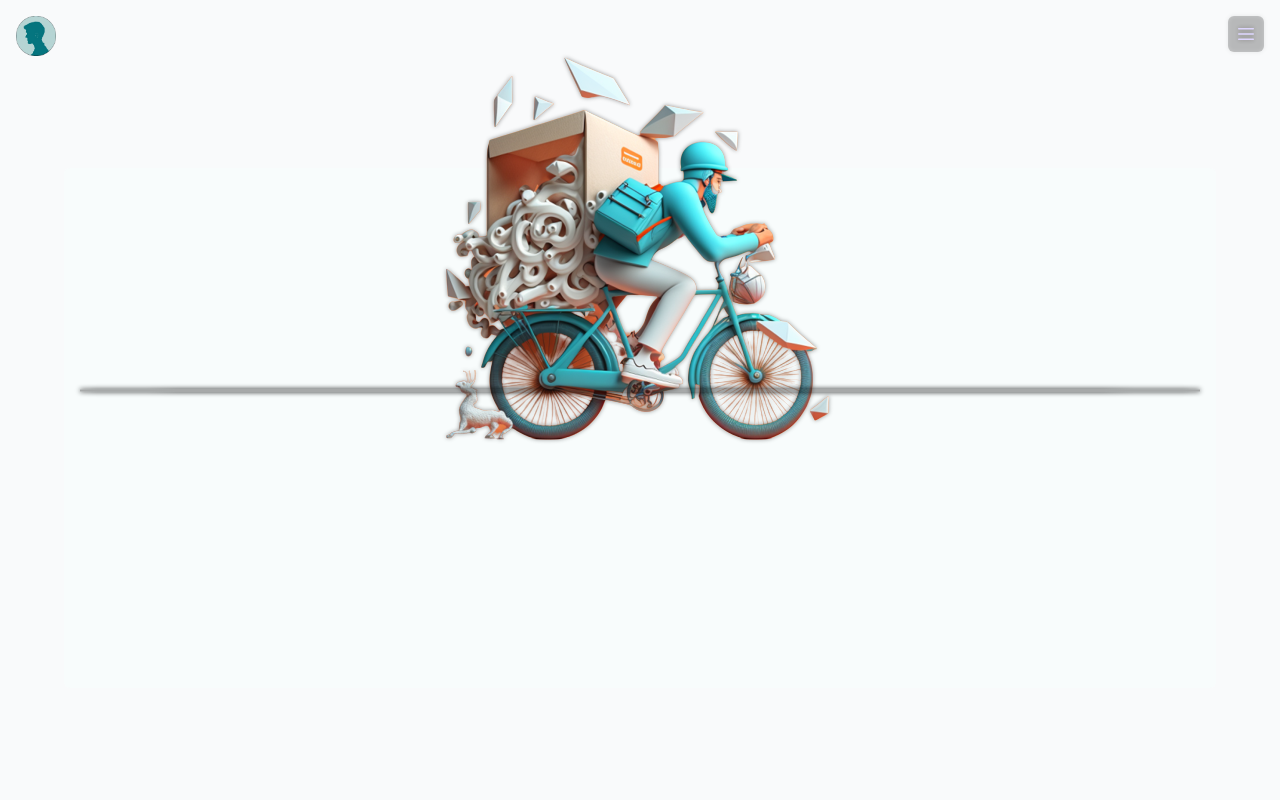
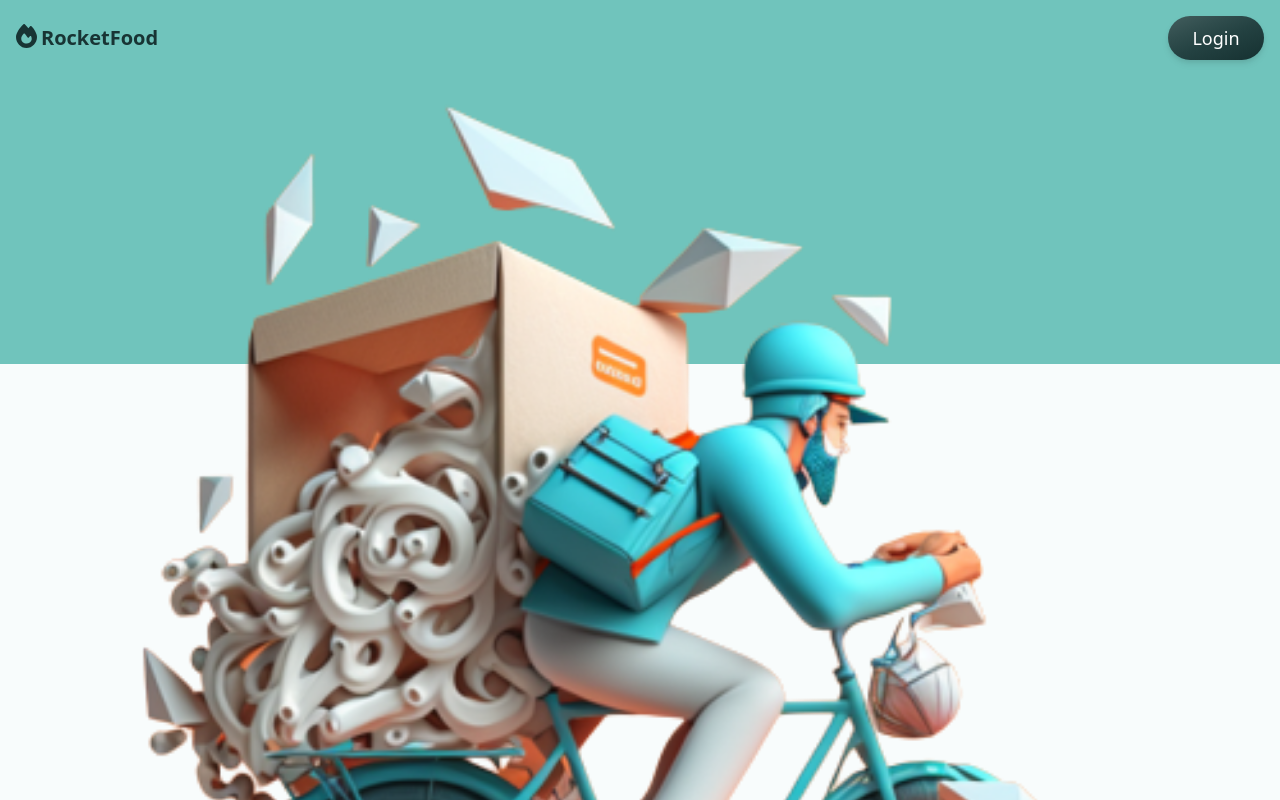
Before and after one commit to LunashaGit/RocketFood-NextJS, a Next.js app: page / in a window 1280 px wide. Shown: the top 800 px of the page. Built offline with nearby package versions, Linux system fonts and the light colour scheme.

Commit message:
home base + nav

```diff
--- a/app/layout.tsx
+++ b/app/layout.tsx
@@ -7,13 +7,11 @@ type RootLayoutType = {
 
 export default function RootLayout({ children }: RootLayoutType) {
   return (
-    <html lang="fr">
+    <html lang="en">
       <head></head>
-      <body className="relative bg-gray-50 dark:bg-[#70c4bc] ">
+      <body className="relative bg-primary min-h-screen flex flex-col gap-72">
         <Navigation />
-        <div className="flex flex-col h-vh65 px-4 bg-[#f8fcfc] w-90% rounded-md m-auto mt-24">
-          {children}
-        </div>
+        <div className="bg-light grow">{children}</div>
       </body>
     </html>
   );
--- a/app/page.tsx
+++ b/app/page.tsx
@@ -3,13 +3,16 @@ import deliverImg from './../public/images/deliver.png';
 
 export default function Page() {
   return (
-    <div className="shadow-bottom">
+    <section className="relative w-full">
+      <div className="-translate-y-96 flex flex-col items-center">
         <Image
           src={deliverImg}
           alt="Deliver image"
           placeholder="blur"
-        className="mx-auto mt-moins10 shadow-img drop-shadow-2xl"
+          className="w-full h-full"
         />
+        <span className="bg-gradient-to-r from-transparent via-black to-transparent w-full mx-auto h-1 blur-sm" />
       </div>
+    </section>
   );
 }
--- /dev/null
+++ b/components/button/button.css
@@ -0,0 +1,47 @@
+.bg-blue-gradient {
+  background: linear-gradient(
+    157.81deg,
+    #5d6969 -43.27%,
+    #536868 -21.24%,
+    #3b5757 12.19%,
+    #304d4d 29.82%,
+    #244242 51.94%,
+    #183434 90.29%
+  );
+}
+.bg-primary-gradient {
+  background: linear-gradient(
+    157.81deg,
+    #f8d2d7 -43.27%,
+    #e7b6bc -21.24%,
+    #db8892 12.19%,
+    #e97381 29.82%,
+    #eb596a 51.94%,
+    #ed3f54 90.29%
+  );
+}
+
+.ripple {
+  width: 100px;
+  height: 100px;
+  position: absolute;
+  background: #2c2b2b8a;
+  display: block;
+  content: '';
+  border-radius: 50%;
+  opacity: 1;
+  transform: scale(0);
+  animation: ripple 600ms linear;
+}
+
+@keyframes ripple {
+  to {
+    transform: scale(4);
+    opacity: 0;
+  }
+}
+
+.content {
+  position: relative;
+  z-index: 2;
+}
--- /dev/null
+++ b/components/button/index.tsx
@@ -0,0 +1,61 @@
+'use client';
+
+import clsx from 'clsx';
+import { useEffect, useState } from 'react';
+import './button.css';
+
+type BoutonType = {
+  children: string;
+  callToAction?: boolean;
+  fullSize?: boolean;
+  onClick?: (event: React.MouseEvent<HTMLElement>) => void;
+};
+
+type CoordsType = {
+  x: number;
+  y: number;
+};
+
+const Button = ({ children, callToAction, fullSize, onClick }: BoutonType) => {
+  const [coords, setCoords] = useState<CoordsType>({ x: -1, y: -1 });
+  const [isRippling, setIsRippling] = useState<boolean>(false);
+
+  useEffect(() => {
+    if (coords.x !== -1 && coords.y !== -1) {
+      setIsRippling(true);
+      setTimeout(() => setIsRippling(false), 300);
+    } else setIsRippling(false);
+  }, [coords]);
+
+  useEffect(() => {
+    if (!isRippling) setCoords({ x: -1, y: -1 });
+  }, [isRippling]);
+  return (
+    <button
+      className={clsx(
+        'relative overflow-hidden transition duration-300 py-2 px-6 outline-none rounded-3xl drop-shadow-md cursor-pointer text-white font-medium text-lg after:absolute after:w-full after:h-full after:bg-dark/30 after:top-0 after:left-0 after:opacity-0 after:transition-all after:duration-200 hover:after:opacity-100 hover:scale-95',
+        fullSize ? 'w-full' : 'w-10',
+        callToAction ? 'bg-blue-gradient' : 'border border-primary'
+      )}
+      onClick={(e) => {
+        const rect = e.currentTarget.getBoundingClientRect();
+        setCoords({ x: e.clientX - rect.left, y: e.clientY - rect.top });
+        onClick && onClick(e);
+      }}
+    >
+      {isRippling && (
+        <span
+          className="ripple -translate-x-1/2 -translate-y-1/2"
+          style={{
+            left: coords.x,
+            top: coords.y,
+          }}
+        />
+      )}
+
+      <span className="content select-none">{children}</span>
+    </button>
+  );
+};
+
+export default Button;
--- a/components/navigation/index.tsx
+++ b/components/navigation/index.tsx
@@ -1,70 +1,32 @@
 'use client';
 
 import Link from 'next/link';
-import Image from 'next/image';
+import { FontAwesomeIcon } from '@fortawesome/react-fontawesome';
+import { faFire } from '@fortawesome/free-solid-svg-icons';
+import Button from 'components/button';
 import { useState } from 'react';
-import { Transition, Menu } from '@headlessui/react';
-import { Bars3Icon } from '@heroicons/react/20/solid';
-import userImg from './../../public/images/user.png';
-
-const routes = [
-  { href: '/', name: 'Home' },
-  { href: '/categories', name: 'Categories' },
-  { href: '/orders', name: 'Orders' },
-  { href: '/testing', name: 'Testing' },
-];
 
 export default function Navigation() {
-  const [toggle, setToggle] = useState<boolean>(false);
+  const [login, setLogin] = useState<boolean>(false);
   return (
-    <nav className="max-w-7xl mx-auto w-full p-4 flex justify-between">
-      <Link href="/account">
-        <Image
-          src={userImg}
-          alt="User image"
-          placeholder="blur"
-          className="w-10 h-10"
-        />
+    <nav className="max-w-7xl mx-auto w-full p-4 flex justify-between items-center z-20">
+      <Link href="/" className="flex items-start text-medium gap-1">
+        <FontAwesomeIcon icon={faFire} className="text-2xl" />
+        <h1 className="font-bold text-xl">RocketFood</h1>
       </Link>
-      <Menu as="div" className="relative inline-block z-1">
-        <div>
-          <Menu.Button
-            className="inline-flex w-full justify-center rounded-md bg-black bg-opacity-20 px-2 py-2 text-sm font-medium text-white hover:bg-opacity-30 focus:outline-none focus-visible:ring-2 focus-visible:ring-white focus-visible:ring-opacity-75 drop-shadow-2xl"
-            onClick={() => setToggle(!toggle)}
-          >
-            <Bars3Icon
-              className=" h-5 w-5 text-violet-200 hover:text-violet-100"
-              aria-hidden="true"
-            />
-          </Menu.Button>
-        </div>
-        <Transition
-          show={toggle}
-          enter="transition ease-out duration-100"
-          enterFrom="transform opacity-0 scale-95"
-          enterTo="transform opacity-100 scale-100"
-          leave="transition ease-in duration-75"
-          leaveFrom="transform opacity-100 scale-100"
-          leaveTo="transform opacity-0 scale-95"
-        >
-          <Menu.Items className="absolute right-0 mt-2 w-32 origin-top-right divide-y divide-gray-100 rounded-md bg-white shadow-lg ring-1 ring-black ring-opacity-5 focus:outline-none flex flex-col">
-            {routes.map((item) => (
-              <Menu.Item key={item.name}>
-                {({ active }) => (
-                  <Link
-                    className={`${
-                      active ? 'bg-[#70c4bc] text-white' : 'text-gray-900'
-                    } group flex w-full items-center rounded-md px-2 py-2 text-sm`}
-                    href={item.href}
-                  >
-                    {item.name}
-                  </Link>
-                )}
-              </Menu.Item>
-            ))}
-          </Menu.Items>
-        </Transition>
-      </Menu>
+      {login ? (
+        <Link href="/account" className="w-24">
+          <Button callToAction fullSize>
+            Menu
+          </Button>
+        </Link>
+      ) : (
+        <Link href="/account" className="w-24">
+          <Button callToAction fullSize>
+            Login
+          </Button>
+        </Link>
+      )}
     </nav>
   );
 }
--- a/package.json
+++ b/package.json
@@ -12,6 +12,11 @@
   },
   "dependencies": {
     "@apollo/client": "^3.7.4",
+    "@fortawesome/fontawesome-svg-core": "^6.2.1",
+    "@fortawesome/free-brands-svg-icons": "^6.2.1",
+    "@fortawesome/free-regular-svg-icons": "^6.2.1",
+    "@fortawesome/free-solid-svg-icons": "^6.2.1",
+    "@fortawesome/react-fontawesome": "^0.2.0",
     "@headlessui/react": "^1.7.7",
     "@heroicons/react": "^2.0.13",
     "@next/font": "13.1.2",
@@ -28,6 +33,7 @@
     "@types/validator": "^13.7.10",
     "apollo-server": "^3.11.1",
     "bcrypt": "^5.1.0",
+    "clsx": "^1.2.1",
     "concurrently": "^7.6.0",
     "eslint": "8.32.0",
     "eslint-config-next": "13.1.2",
--- a/tailwind.config.js
+++ b/tailwind.config.js
@@ -8,6 +8,12 @@ module.exports = {
   ],
   theme: {
     extend: {
+      colors: {
+        primary: '#70c4bc',
+        light: '#f8fcfc',
+        medium: '#183434',
+        dark: '#00040f',
+      },
       width: {
         '90%': '90%',
       },
```
Also changed, not shown: public/images/deliver.png, 1 other file (tests, documents, lock files or other folders). Lines whose indentation alone changed are shown as unchanged.
